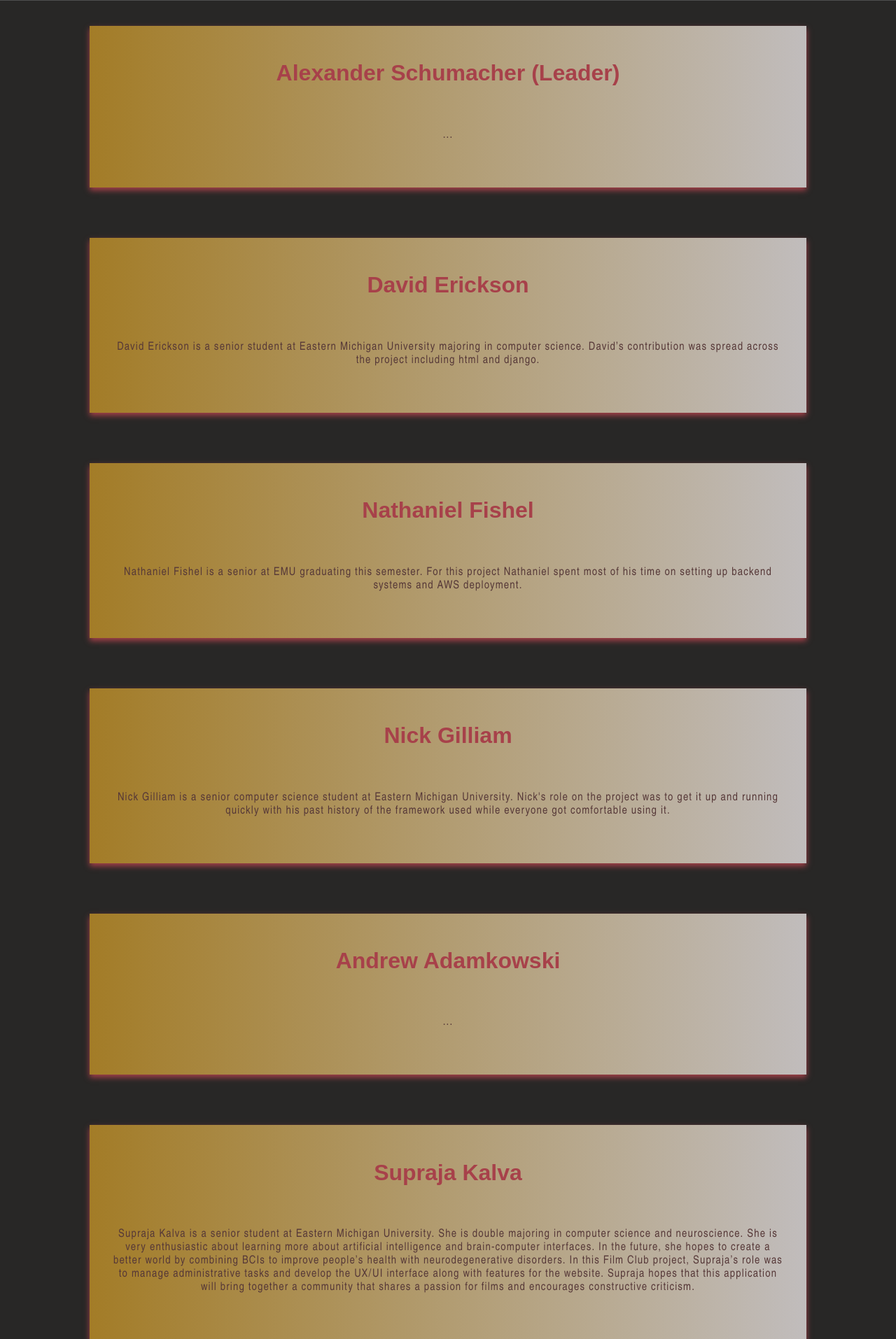
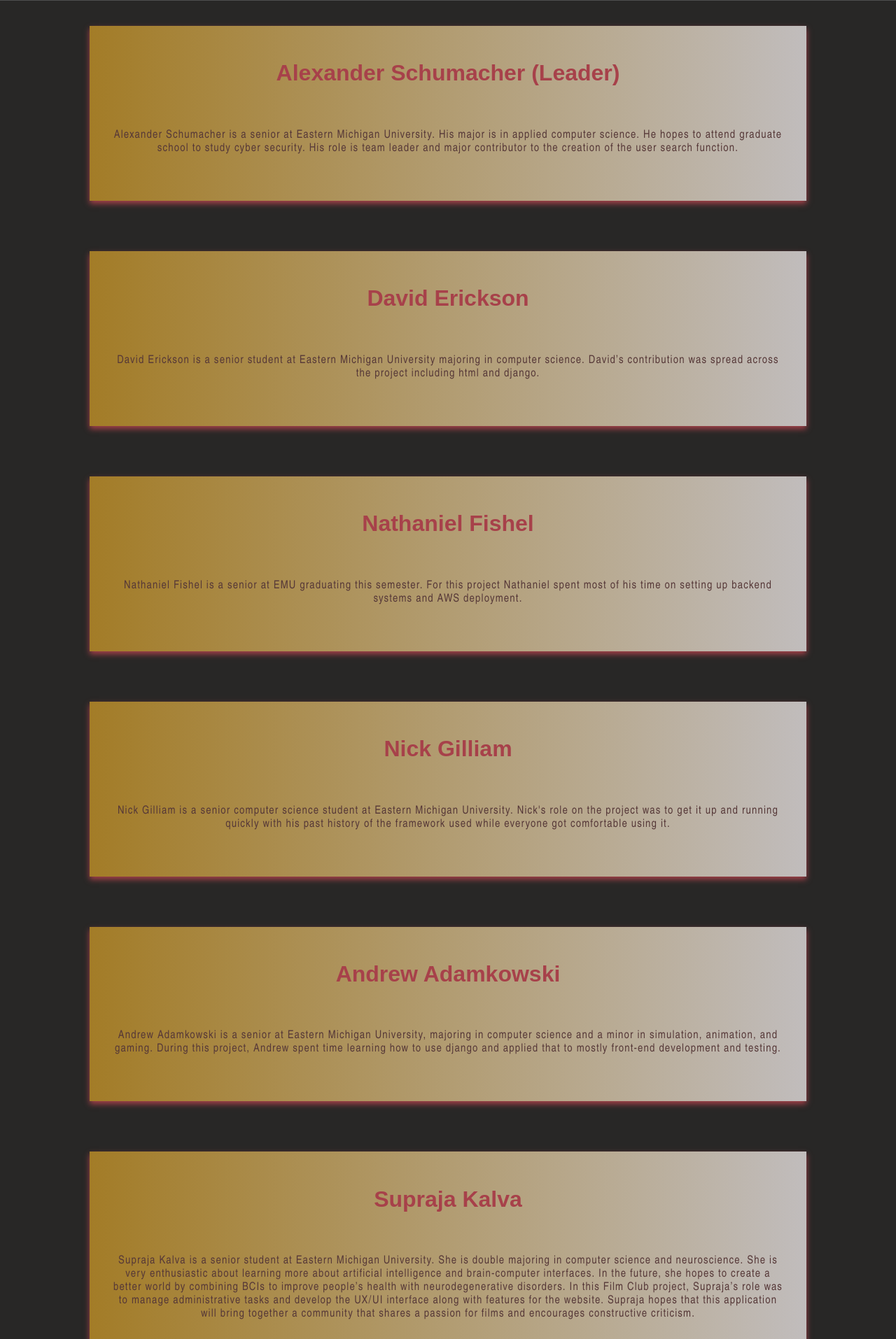
Before and after one commit to COSC481W-2021Winter/capstone-project-film-club, a Django app: page /about/ in a window 1280 px wide. Shown: the part 399-2313 px from the top of the page at 70% size. Run offline with Django 3.2, Linux system fonts and the light colour scheme; grey boxes are pictures that could not be loaded.

Commit message:
Added missing about content

```diff
--- a/core/templates/core/about.html
+++ b/core/templates/core/about.html
@@ -18,7 +18,10 @@
 <div class="card">
     <br>
     <h1 class="title">Alexander Schumacher (Leader)</h1>
-    <p class="description">...</p>
+    <p class="description">Alexander Schumacher is a senior at Eastern Michigan University.
+	His major is in applied computer science.
+	He hopes to attend graduate school to study cyber security.
+	His role is team leader and major contributor to the creation of the user search function.  </p>
     <br>
 </div>
 
@@ -68,7 +71,9 @@
 <div class="card">
     <br>
     <h1 class="title">Andrew Adamkowski</h1>
-    <p class="description">...</p>
+    <p class="description">Andrew Adamkowski is a senior at Eastern Michigan University,
+	majoring in computer science and a minor in simulation, animation, and gaming.
+	During this project, Andrew spent time learning how to use django and applied that to mostly front-end development and testing. </p>
     <br>
 </div>
 
```
